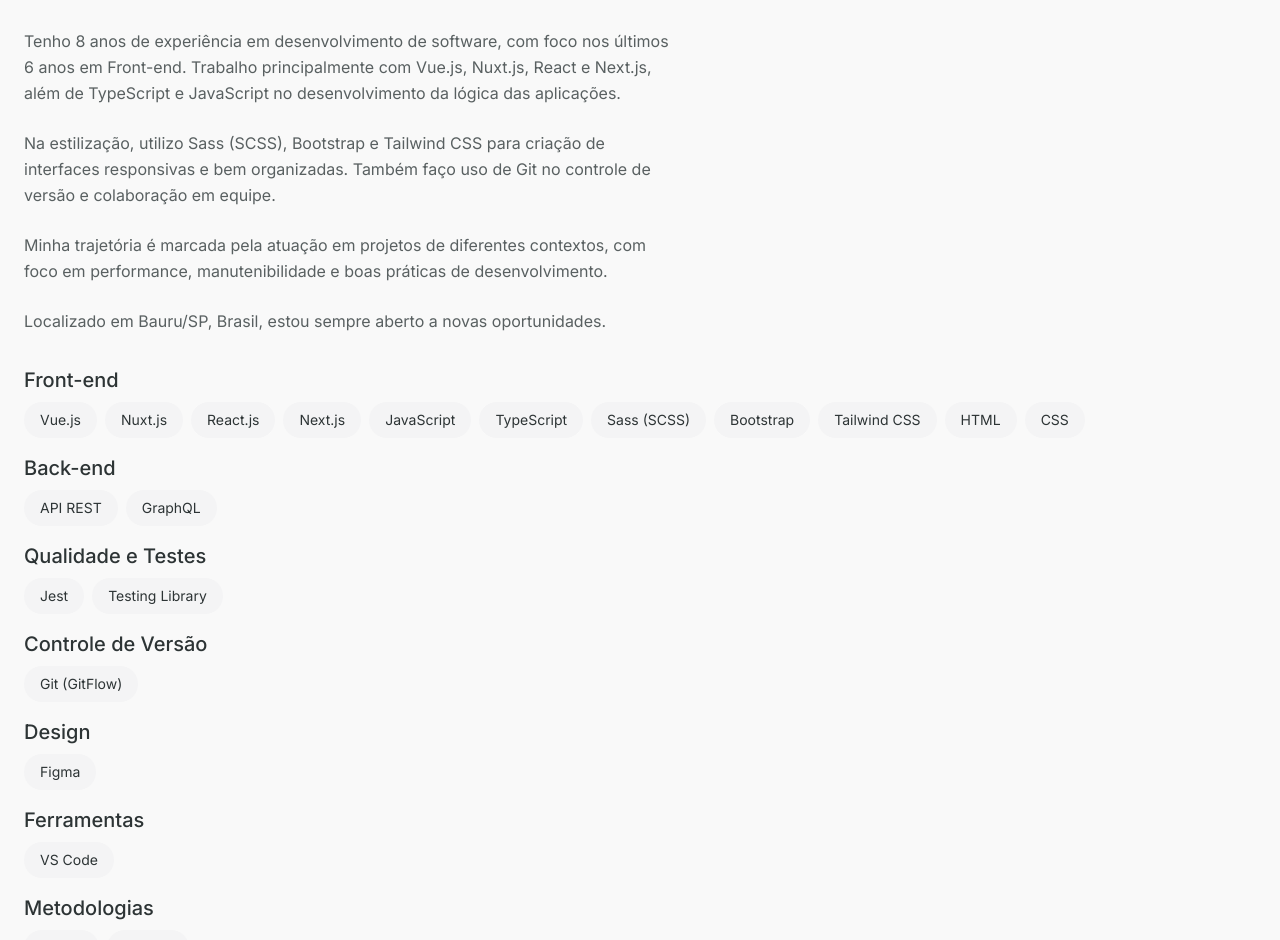
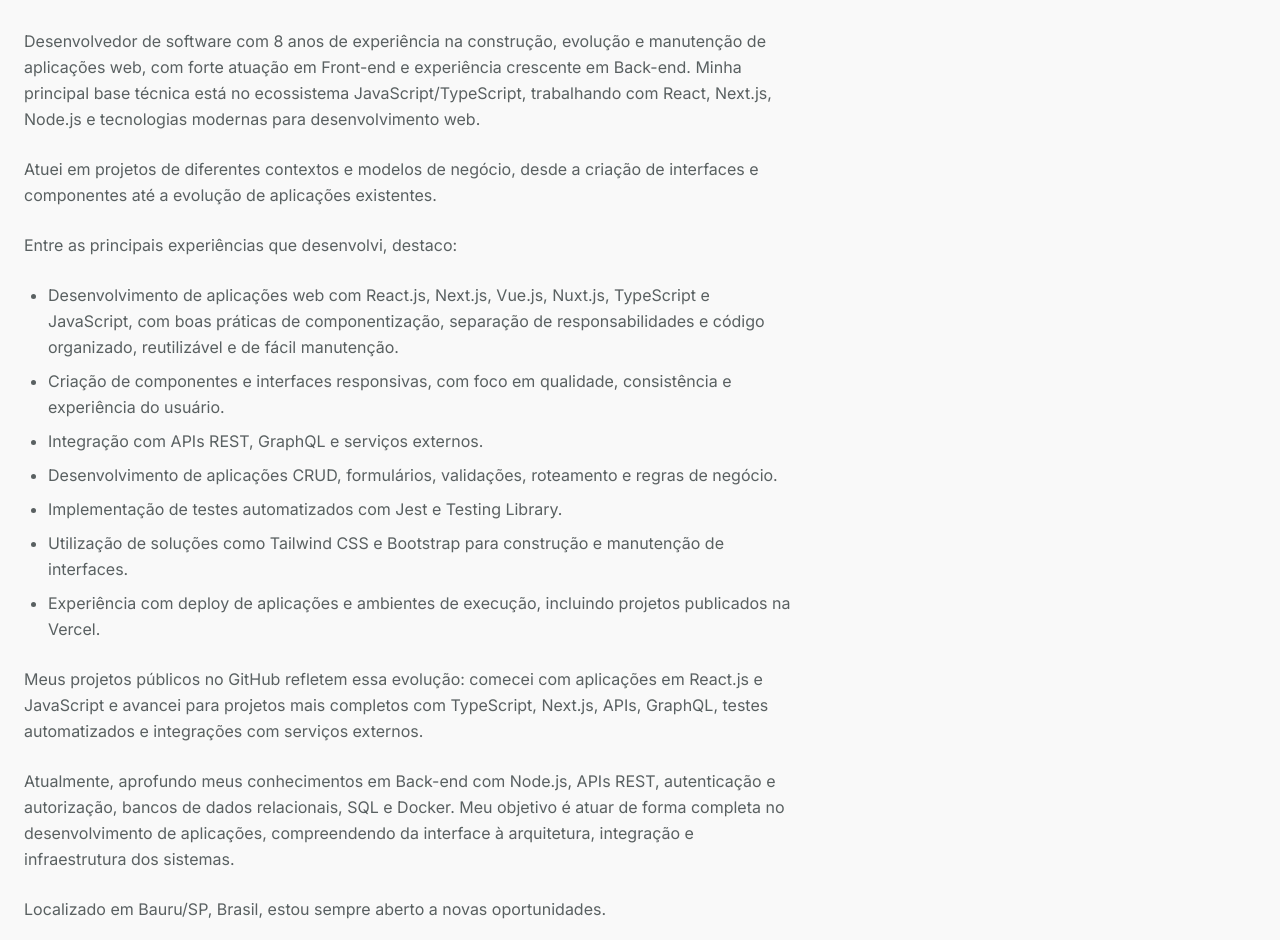
Before and after one commit to zehguilherme/portfolio, a Next.js app: page / in a window 1280 px wide. Shown: the part 1725-2665 px from the top of the page. Built offline with nearby package versions, Linux system fonts and the light colour scheme.

Commit message:
feat: rewrite about section copy and profile description
- Expand "Sobre Mim" with experience breakdown and bullet list
- Update hero description and projects intro copy
- Sync DESIGN.md line-length note with max-w-3xl
- Apply prettier formatting across components and config files

```diff
--- a/components/about.tsx
+++ b/components/about.tsx
@@ -2,28 +2,76 @@
 
 export default function About() {
   return (
-    <section id="about" tabIndex={-1} className="scroll-mt-20 bg-background py-12">
+    <section
+      id="about"
+      tabIndex={-1}
+      className="bg-background scroll-mt-20 py-12"
+    >
       <div className="mx-auto max-w-7xl px-6 py-4">
         <h2 className="mb-6 text-4xl font-semibold text-pretty">Sobre Mim</h2>
 
-        <div className="max-w-prose">
+        <div className="max-w-3xl">
           <p className="text-muted-foreground mb-6 text-base leading-relaxed">
-            Tenho 8 anos de experiência em desenvolvimento de software, com foco
-            nos últimos 6 anos em Front-end. Trabalho principalmente com Vue.js,
-            Nuxt.js, React e Next.js, além de TypeScript e JavaScript no
-            desenvolvimento da lógica das aplicações.
+            Desenvolvedor de software com 8 anos de experiência na construção,
+            evolução e manutenção de aplicações web, com forte atuação em
+            Front-end e experiência crescente em Back-end. Minha principal base
+            técnica está no ecossistema JavaScript/TypeScript, trabalhando com
+            React, Next.js, Node.js e tecnologias modernas para desenvolvimento
+            web.
           </p>
 
           <p className="text-muted-foreground mb-6 text-base leading-relaxed">
-            Na estilização, utilizo Sass (SCSS), Bootstrap e Tailwind CSS para
-            criação de interfaces responsivas e bem organizadas. Também faço uso
-            de Git no controle de versão e colaboração em equipe.
+            Atuei em projetos de diferentes contextos e modelos de negócio,
+            desde a criação de interfaces e componentes até a evolução de
+            aplicações existentes.
           </p>
 
           <p className="text-muted-foreground mb-6 text-base leading-relaxed">
-            Minha trajetória é marcada pela atuação em projetos de diferentes
-            contextos, com foco em performance, manutenibilidade e boas práticas
-            de desenvolvimento.
+            Entre as principais experiências que desenvolvi, destaco:
+          </p>
+
+          <ul className="text-muted-foreground mb-6 list-disc space-y-2 pl-6 text-base leading-relaxed">
+            <li>
+              Desenvolvimento de aplicações web com React.js, Next.js, Vue.js,
+              Nuxt.js, TypeScript e JavaScript, com boas práticas de
+              componentização, separação de responsabilidades e código
+              organizado, reutilizável e de fácil manutenção.
+            </li>
+            <li>
+              Criação de componentes e interfaces responsivas, com foco em
+              qualidade, consistência e experiência do usuário.
+            </li>
+            <li>Integração com APIs REST, GraphQL e serviços externos.</li>
+            <li>
+              Desenvolvimento de aplicações CRUD, formulários, validações,
+              roteamento e regras de negócio.
+            </li>
+            <li>
+              Implementação de testes automatizados com Jest e Testing Library.
+            </li>
+            <li>
+              Utilização de soluções como Tailwind CSS e Bootstrap para
+              construção e manutenção de interfaces.
+            </li>
+            <li>
+              Experiência com deploy de aplicações e ambientes de execução,
+              incluindo projetos publicados na Vercel.
+            </li>
+          </ul>
+
+          <p className="text-muted-foreground mb-6 text-base leading-relaxed">
+            Meus projetos públicos no GitHub refletem essa evolução: comecei com
+            aplicações em React.js e JavaScript e avancei para projetos mais
+            completos com TypeScript, Next.js, APIs, GraphQL, testes
+            automatizados e integrações com serviços externos.
+          </p>
+
+          <p className="text-muted-foreground mb-6 text-base leading-relaxed">
+            Atualmente, aprofundo meus conhecimentos em Back-end com Node.js,
+            APIs REST, autenticação e autorização, bancos de dados relacionais,
+            SQL e Docker. Meu objetivo é atuar de forma completa no
+            desenvolvimento de aplicações, compreendendo da interface à
+            arquitetura, integração e infraestrutura dos sistemas.
           </p>
 
           <p className="text-muted-foreground mb-8 text-base leading-relaxed">
--- a/components/footer.tsx
+++ b/components/footer.tsx
@@ -13,7 +13,7 @@
           <div className="flex gap-6">
             <a
               href={`mailto:${PERSONAL_INFO.email}`}
-              className="text-muted-foreground hover:text-primary text-sm focus-visible:outline-none focus-visible:ring-2 focus-visible:ring-ring focus-visible:ring-offset-2 rounded-sm"
+              className="text-muted-foreground hover:text-primary focus-visible:ring-ring rounded-sm text-sm focus-visible:ring-2 focus-visible:ring-offset-2 focus-visible:outline-none"
             >
               E-mail
             </a>
@@ -22,7 +22,7 @@
               href={PERSONAL_INFO.github}
               target="_blank"
               rel="noopener noreferrer"
-              className="text-muted-foreground hover:text-primary text-sm focus-visible:outline-none focus-visible:ring-2 focus-visible:ring-ring focus-visible:ring-offset-2 rounded-sm"
+              className="text-muted-foreground hover:text-primary focus-visible:ring-ring rounded-sm text-sm focus-visible:ring-2 focus-visible:ring-offset-2 focus-visible:outline-none"
             >
               GitHub
             </a>
@@ -31,7 +31,7 @@
               href={PERSONAL_INFO.linkedin}
               target="_blank"
               rel="noopener noreferrer"
-              className="text-muted-foreground hover:text-primary text-sm focus-visible:outline-none focus-visible:ring-2 focus-visible:ring-ring focus-visible:ring-offset-2 rounded-sm"
+              className="text-muted-foreground hover:text-primary focus-visible:ring-ring rounded-sm text-sm focus-visible:ring-2 focus-visible:ring-offset-2 focus-visible:outline-none"
             >
               LinkedIn
             </a>
--- a/components/projects.tsx
+++ b/components/projects.tsx
@@ -9,8 +9,7 @@
           <h2 className="mb-4 text-4xl font-semibold">Projetos</h2>
 
           <p className="text-muted-foreground max-w-xl">
-            Uma seleção de projetos que demonstra minhas habilidades e
-            experiência.
+            Uma seleção de projetos que construí e publiquei.
           </p>
         </div>
 
--- a/eslint.config.mjs
+++ b/eslint.config.mjs
@@ -3,7 +3,13 @@
 import tseslint from 'typescript-eslint'
 
 const eslintConfig = defineConfig([
-  globalIgnores(['.next/**', 'out/**', 'build/**', 'next-env.d.ts', 'node_modules/**']),
+  globalIgnores([
+    '.next/**',
+    'out/**',
+    'build/**',
+    'next-env.d.ts',
+    'node_modules/**',
+  ]),
   ...tseslint.configs.recommended,
   {
     files: ['**/*.{js,jsx,mjs,cjs,ts,tsx}'],
--- a/lib/constants.ts
+++ b/lib/constants.ts
@@ -2,7 +2,7 @@
   name: 'José Guilherme',
   role: 'Desenvolvedor de Software',
   description:
-    'Especializado em construir produtos na web que entregam resultado para o cliente e qualidade técnica para o time. Interfaces modernas, performance e boas práticas de desenvolvimento.',
+    'Há 8 anos construo produtos na web em que resultado para o cliente e qualidade técnica andam juntos: interfaces modernas, performance e código que o time gosta de manter.',
   email: 'jgtomaine@hotmail.com',
   github: 'https://github.com/zehguilherme',
   linkedin:
```
Also changed, not shown: components/nav.tsx (+11 -9 lines), components/ui/input.tsx (+5 -4 lines), .impeccable/design.json, 1 other file (tests, documents, lock files or other folders).
